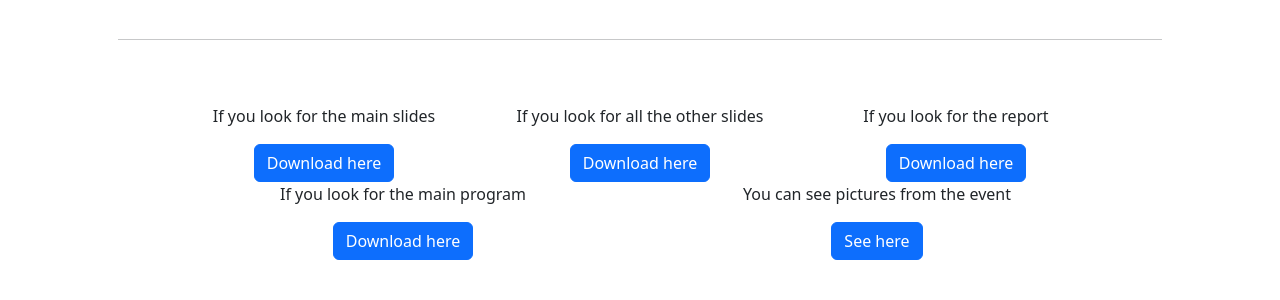
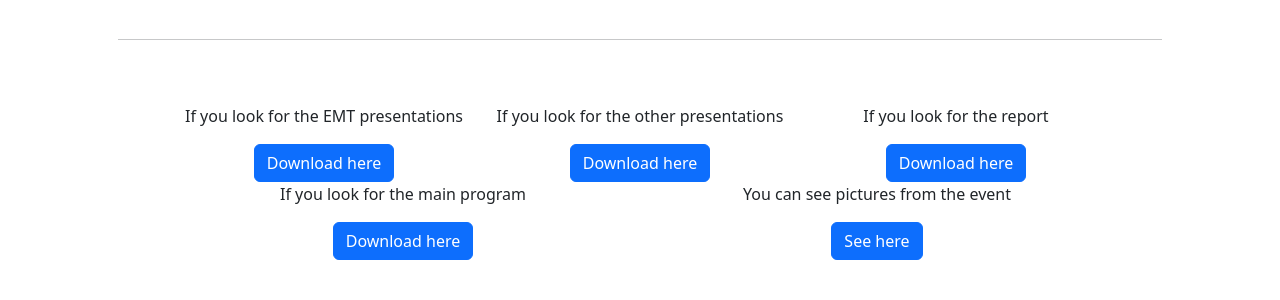
Before and after one commit to EUROMAMMALS/website, a Django app: template website/templates/event.html in a window 1280 px wide. Shown: the part 1979-2279 px from the top of the page. Run offline with Django 3.2, Linux system fonts and the light colour scheme; the template is opened without the code that fills it: most values are stand-ins (such as "Sample title", 1, 10 or a date in 2020); grey boxes marked "Sample" are stand-in pictures; some libraries are stand-ins or nearby versions; some web fonts are replaced.

Commit message:
fixed sentences

```diff
--- a/website/templates/event.html
+++ b/website/templates/event.html
@@ -68,14 +68,14 @@
         <div class="row">
             {% if item.main_slide_link %}
             <div class="col-md-4 mx-auto text-center">
-                {% trans "If you look for the main slides" %}
+                {% trans "If you look for the EMT presentations" %}
                 <br>
                 <a href="{{ item.main_slide_link }}" target="_blank" class="btn btn-primary mt-3">{% trans "Download here" %}</a>
             </div>
             {% endif %}
             {% if item.folder_slides_link %}
             <div class="col-md-4 mx-auto text-center">
-                {% trans "If you look for all the other slides" %}
+                {% trans "If you look for the other presentations" %}
                 <br>
                 <a href="{{ item.folder_slides_link }}" target="_blank" class="btn btn-primary mt-3">{% trans "Download here" %}</a>
             </div>
```
